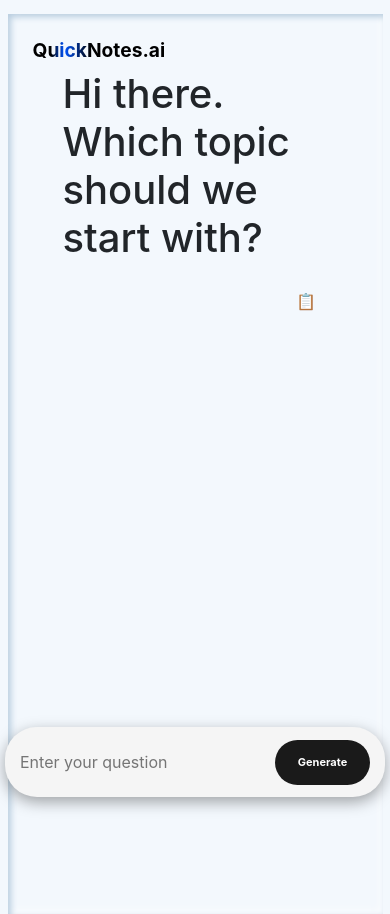
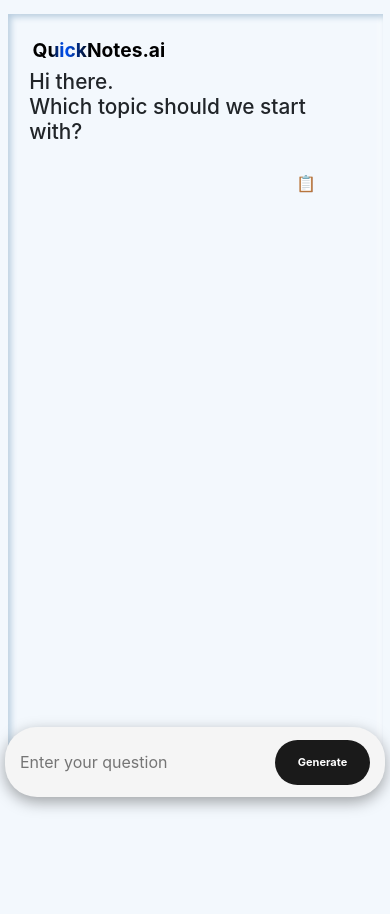
Before and after one commit to Junaidk007/QuickNotes.ai, a plain HTML site: page index.html in a window 390 px wide. After the commit the page ends 844 px from the top, so only its background shows below. Drawn offline with nearby package versions, Linux system fonts and the light colour scheme.

Commit message:
Fix: layout

```diff
--- a/index.html
+++ b/index.html
@@ -259,7 +259,7 @@
 
 			.shadow-snippets {
 				margin: -10px 7.5px 0 7.5px;
-				height: 900px;
+				height: 750px;
 			}
 
 			.loader1 {
@@ -283,12 +283,18 @@
 				/* font-size: 1.5rem; */
 			}
 
-			.mainbox,.mainbox2 {
+			.mainbox,
+			.mainbox2 {
 				height: 800px;
 			}
 
 			.loading {
 				height: 700px;
+			}
+
+			.main-h2 {
+				font-size: 1.3rem;
+				width: fit-content;
 			}
 		}
 
@@ -378,7 +384,7 @@
 				return;
 			}
 			responseDiv.style =
-			load.innerText = 'Generating';
+				load.innerText = 'Generating';
 			dot1.innerText = '.';
 			dot2.innerText = '.';
 			dot3.innerText = '.';
@@ -403,9 +409,9 @@
 				const data = await response.json();
 				const markdownText = data.choices?.[0]?.message?.content || 'No response received.';
 				responseDiv.innerHTML = marked.parse(markdownText);
-				if(!h2){
+				if (!h2) {
 					input.value = "";
-				}else{
+				} else {
 					input.value = "";
 					h2.remove();
 				}
```
